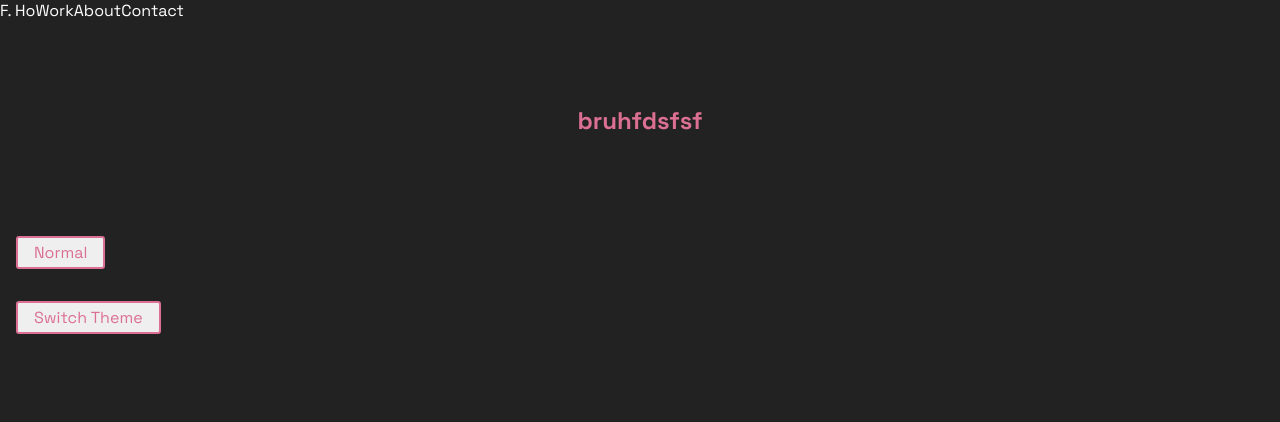
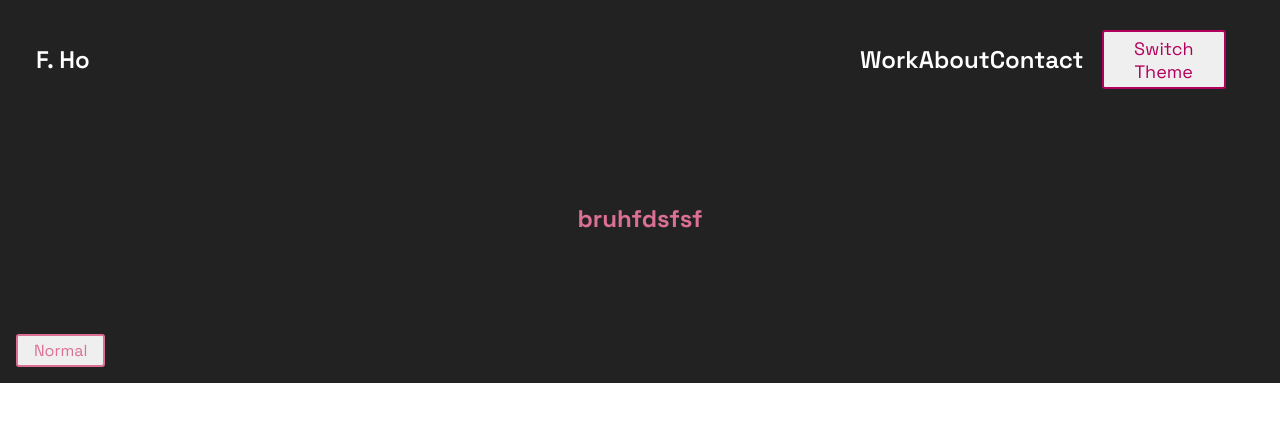
Before and after one commit to the-code-raccoon/website-wordpress, a React (Create React App) app: page / in a window 1280 px wide. Shown: the top 422 px of the page. Built offline with nearby package versions, Linux system fonts and the light colour scheme.

Commit message:
Add theme styling primary colour

```diff
--- a/src/App/App-style.tsx
+++ b/src/App/App-style.tsx
@@ -35,14 +35,9 @@ export const Paragraph = styled.p`
   margin-bottom: 20px;
 `;
 
-export const Toggle = (props: any) => {
-  const { toggleThemeMode } = props;
-  return <Button onClick={toggleThemeMode}>Switch Theme</Button>;
-};
-
 export const Page = styled.div`
-  width: 100vw;
-  height: 100vh;
+  width: 100%;
+  height: 100%;
   // background: blue;
   background: ${(props) => props.theme.bg.default};
   box-sizing: border-box;
--- a/src/App/App.tsx
+++ b/src/App/App.tsx
@@ -1,4 +1,4 @@
-import { Section, Wrapper, Title, Button, Toggle, Page } from "./App-style";
+import { Section, Wrapper, Title, Button, Page } from "./App-style";
 
 import Header from "./Header";
 import Theme from "./Theme";
@@ -12,13 +12,12 @@ export default function App() {
   return (
     <Theme themeMode={themeMode}>
       <Page>
-        <Header />
+        <Header toggleThemeMode={toggleThemeMode} />
         <Wrapper>
           <Title>bruhfdsfsf</Title>
         </Wrapper>
         <Button>Normal</Button>
         <Section></Section>
-        <Toggle toggleThemeMode={toggleThemeMode} />
       </Page>
     </Theme>
   );
--- a/src/App/Header-style.tsx
+++ b/src/App/Header-style.tsx
@@ -1,12 +1,33 @@
 import styled from "styled-components";
 
 export const Container = styled.nav`
-  width: 100vw;
   display: flex;
-  flex-direction: row;
+  justify-content: space-between;
+  align-items: center;
   color: ${(props) => props.theme.text.default};
+  padding: 0.5em 1.5em;
+  font-size 1.5em;
+  font-weight: ${(props) => props.theme.fontWeight.semibold};
 `;
 
 export const Links = styled.div`
   display: flex;
+  justify-content: space-between;
+  align-items: center;
+  width: 30vw;
 `;
+
+export const Switch = styled.button`
+  color: ${(props) => props.theme.primary.default};
+  font-size: 0.75em;
+  margin: 1em;
+  padding: 0.25em 1em;
+  border: 2px solid ${(props) => props.theme.primary.default};;
+  border-radius: 3px;
+  display: block;
+`;
+
+export const Toggle = (props: any) => {
+  const { toggleThemeMode } = props;
+  return <Switch onClick={toggleThemeMode}>Switch Theme</Switch>;
+};
--- a/src/App/Header.tsx
+++ b/src/App/Header.tsx
@@ -1,6 +1,8 @@
-import { Container, Links } from "./Header-style";
+import { Container, Links, Toggle } from "./Header-style";
 
-export default function Header() {
+export default function Header(props: any) {
+  const { toggleThemeMode } = props;
+
   return (
     <div>
       <Container>
@@ -9,6 +11,7 @@ export default function Header() {
           <div>Work</div>
           <div>About</div>
           <div>Contact</div>
+          <Toggle toggleThemeMode={toggleThemeMode} />
         </Links>
       </Container>
     </div>
--- a/src/Theme/dark.tsx
+++ b/src/Theme/dark.tsx
@@ -6,11 +6,27 @@ export const dark: Theme = {
     divider: "#F6F7F8",
     border: "#EBECED",
   },
-  primary: {},
-  secondary: {},
+  primary: {
+    default: "#B3005C"
+  },
+  secondary: {
+    default: "#ffffff"
+  },
   text: {
     default: "#ffffff",
     secondary: "#384047",
     placeholder: "#7C8894",
   },
+  fontSizes: {
+    small: "1em",
+    medium: "2em",
+    large: "3em",
+  },
+  fontWeight: {
+    light: 300,
+    regular: 400,
+    medium: 500,
+    semibold: 600,
+    bold: 700,
+  },
 };
--- a/src/Theme/light.tsx
+++ b/src/Theme/light.tsx
@@ -6,11 +6,27 @@ export const light: Theme = {
     divider: "#F6F7F8",
     border: "#EBECED",
   },
-  primary: {},
-  secondary: {},
+  primary: {
+    default: "#B3005C",
+  },
+  secondary: {
+    default: "#ffffff",
+  },
   text: {
     default: "#24292E",
     secondary: "#384047",
     placeholder: "#7C8894",
   },
+  fontSizes: {
+    small: "1em",
+    medium: "2em",
+    large: "3em",
+  },
+  fontWeight: {
+    light: 300,
+    regular: 400,
+    medium: 500,
+    semibold: 600,
+    bold: 700,
+  },
 };
```
Also changed, not shown: src/Theme/theme-interface.tsx (+18 -2 lines).
